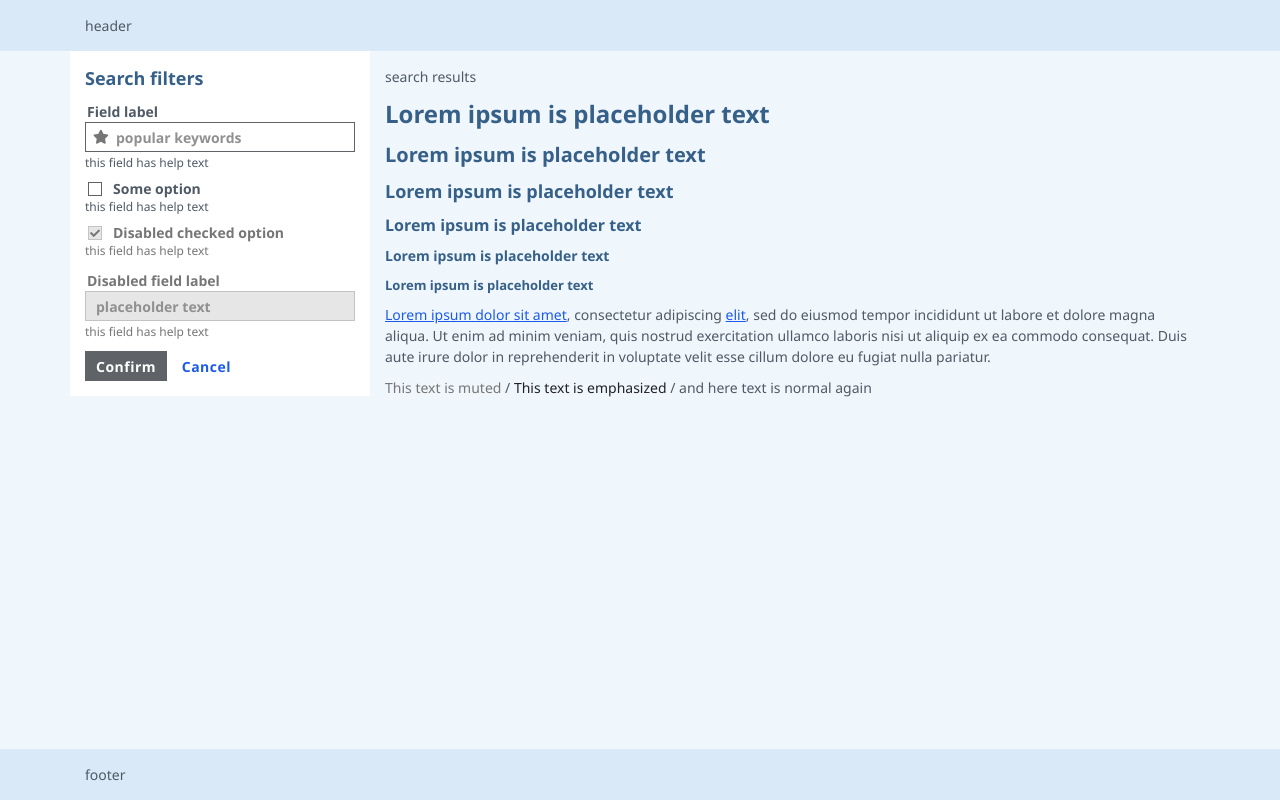
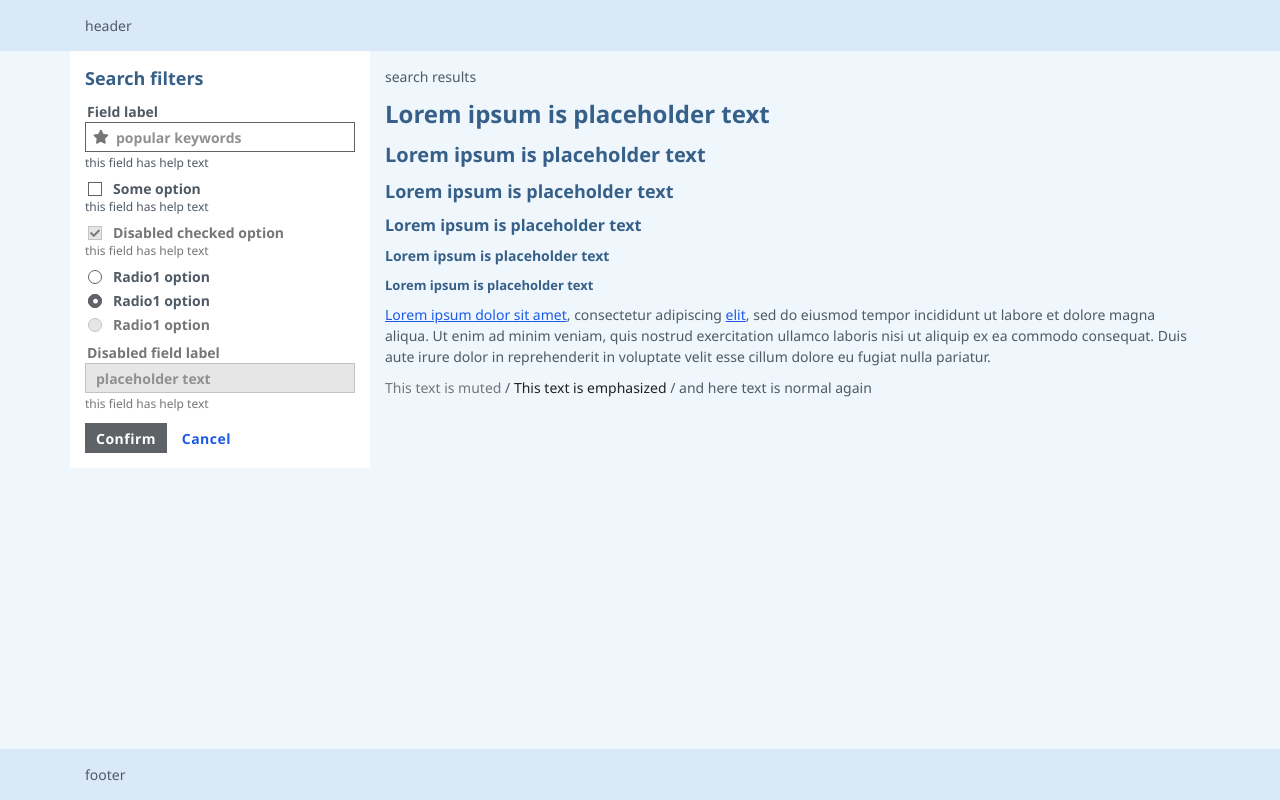
Before and after one commit to aliusc/html_css, a plain HTML site: page src/index.html in a window 1280 px wide. Drawn offline with Linux system fonts and the light colour scheme.

Commit message:
Radio buttons and styles added

```diff
--- a/src/index.html
+++ b/src/index.html
@@ -61,6 +61,24 @@
                         </div>
                         <p class="help error">this field has help text</p>
                     </div>
+                    <div class="field">
+                        <div class="control control--radio">
+                            <input class="radio" type="radio" name="radio-group" id="field-radio1">
+                            <label class="label" for="field-radio1">Radio1 option</label>
+                        </div>
+                    </div>
+                    <div class="field">
+                        <div class="control control--radio">
+                            <input checked class="radio" type="radio" name="radio-group" id="field-radio2">
+                            <label class="label" for="field-radio2">Radio1 option</label>
+                        </div>
+                    </div>
+                    <div class="field disabled">
+                        <div class="control control--radio">
+                            <input disabled class="radio" type="radio" name="radio-group" id="field-radio3">
+                            <label class="label" for="field-radio3">Radio1 option</label>
+                        </div>
+                    </div>
                     <div class="field disabled">
                         <label class="label" for="field-demo-2">Disabled field label</label>
                         <div class="control">
--- a/src/styles/elements/_all.scss
+++ b/src/styles/elements/_all.scss
@@ -3,4 +3,5 @@
 @import "input-wrappers";
 @import "input-text";
 @import "input-checkbox";
+@import "input-radio";
 @import "buttons";
--- a/src/styles/elements/input-radio.scss
+++ b/src/styles/elements/input-radio.scss
@@ -1,5 +1,3 @@
-// https://github.com/flatlogic/awesome-bootstrap-checkbox
-
 .control--radio {
   margin-bottom: 0;
   padding-left: .8rem;
@@ -16,46 +14,46 @@
       content: "";
       display: inline-block;
       position: absolute;
-            width: $size__checkbox;
-            height: $size__checkbox;
+      width: $size__radio;
+      height: $size__radio;
       left: 0;
       margin-left: -2rem;
-            @include input-border();
+      @include input-border-round();
     }
 
     .disabled &::before {
-            @include input-border(disabled);
+      @include input-border-round(disabled);
     }
 
     &::after {
       display: inline-block;
       position: absolute;
-            width: $size__checkbox;
-            height: $size__checkbox;
+      width: $size__radio;
+      height: $size__radio;
       left: 0;
       top: 0;
       margin-left: -2rem;
-            padding-left: 1px;
-            font-size: 1rem;
-            line-height: $line-height__input-normal - .1rem;    // fine tune
-            color: $color__check;
-            @include input-border();
+      padding-left: 4px;
+      font-size: 0.5rem;
+      line-height: $line-height__input-normal - .1rem; // fine tune
+      color: $color__radio;
+      @include input-border-round();
     }
 
     .disabled &::after {
-            @include input-border(disabled);
+      @include input-border-round(disabled);
     }
   }
 
-    .checkbox {
+  .radio {
     opacity: 0;
     z-index: 1;
     cursor: pointer;
 
     &:checked + .label::after {
-            content: $icon__check;
+      content: $icon__radio;
       font-family: $font-family__icons;
-            background-color: $background__check;
+      background-color: $background__radio;
     }
 
     &:disabled {
@@ -82,7 +80,7 @@
     }
 
     &:checked:focus + .label::after {
-            background-color: darken($background__check, 20%);
+      background-color: darken($background__radio, 20%);
     }
   }
 }
--- a/src/styles/elements/mixins.scss
+++ b/src/styles/elements/mixins.scss
@@ -13,6 +13,14 @@
     }
 }
 
+@mixin input-border-round ($state: normal) {
+    border: 1px solid $color__input-border;
+    border-radius: 50%;
+    @if $state == 'disabled' {
+        border-color: lighten($color__text-muted, 30%);
+    }
+}
+
 @mixin button-base {
     display: inline-block;
     padding: $padding__button;
--- a/src/styles/variables/elements.scss
+++ b/src/styles/variables/elements.scss
@@ -2,7 +2,9 @@
 $color__link:         $color__royal-blue;
 $color__input-border: $color__shuttle-grey;
 $color__check:        $color__white;
+$color__radio:        $color__white;
 $background__check:   $color__shuttle-grey;
+$background__radio:   $color__shuttle-grey;
 $background__button:  $color__shuttle-grey;
 
 // Line heights
@@ -18,6 +20,8 @@ $margin__form-label: .25rem;
 // Sizes
 $size__inputs-buttons: 3rem;
 $size__checkbox:       1.4rem;
+$size__radio:          1.4rem;
 
 // Icons
 $icon__check: " \f00c" !default;
+$icon__radio: " \f111" !default;
```
Also changed, not shown: src/styles.css. Lines whose indentation alone changed are shown as unchanged.
